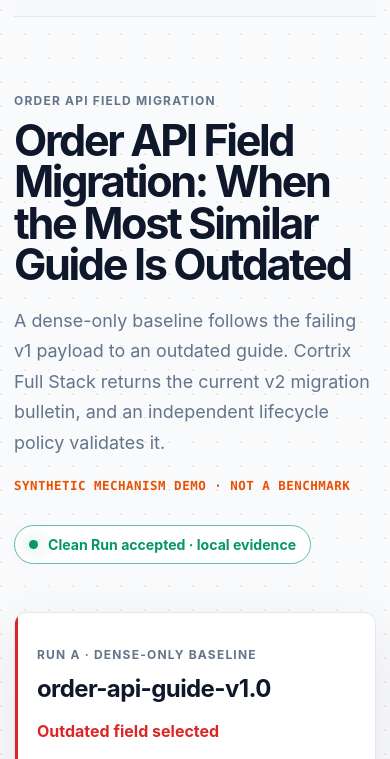
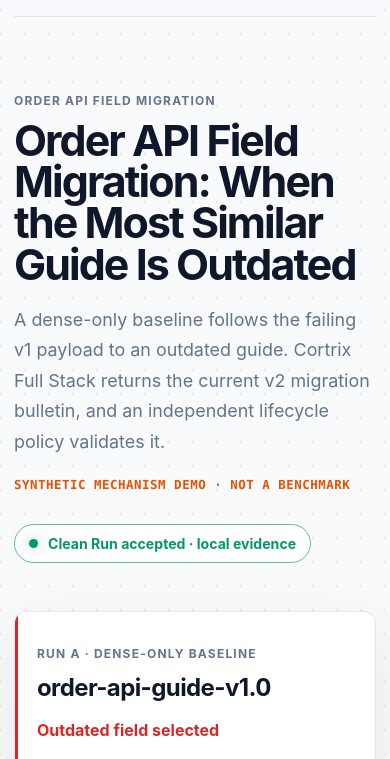
Before and after one commit to cortrix/cortrix-demos, a plain HTML site: page packages/viewer/index.html in a window 390 px wide. Shown: the part 63-822 px from the top of the page. Drawn offline with Linux system fonts and the light colour scheme.

Commit message:
fix: harden viewer responsive layout
Prevent narrow-screen overflow after real Chrome visual verification.

No remote push.

```diff
--- a/packages/viewer/styles.css
+++ b/packages/viewer/styles.css
@@ -41,6 +41,7 @@
 body {
   margin: 0;
   min-height: 100vh;
+  overflow-x: hidden;
   background-color: var(--bg);
   background-image: radial-gradient(circle at 1px 1px, color-mix(in srgb, var(--magma) 12%, transparent) 1px, transparent 0);
   background-size: 24px 24px;
@@ -124,6 +125,8 @@
   padding: 88px 0 48px;
 }
 
+.hero > * { min-width: 0; }
+
 h1 {
   max-width: 900px;
   margin: 12px 0 20px;
@@ -131,6 +134,7 @@
   font-weight: 750;
   letter-spacing: -0.055em;
   line-height: 0.96;
+  overflow-wrap: anywhere;
 }
 
 .lede {
@@ -284,6 +288,7 @@
   main,
   .site-footer { width: min(100% - 28px, 1160px); }
   .evidence-grid { grid-template-columns: 1fr; }
+  h1 { font-size: clamp(2.3rem, 11vw, 3.25rem); letter-spacing: -0.045em; }
   .card.wide { grid-column: auto; }
   .eyebrow { display: none; }
   .brand span { display: none; }
```
